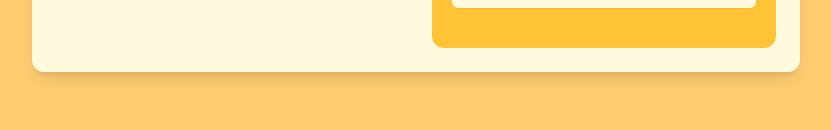
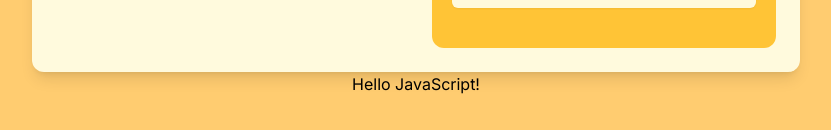
Before and after one commit to wachiss35/next_js_test, a Next.js app: page / in a window 1280 px wide. Shown: the part 1008-1138 px from the top of the page, without its empty margins (224-1055 px from the left). Built offline with nearby package versions, Linux system fonts and the light colour scheme.

Commit message:
Update page.tsx

```diff
--- a/app/page.tsx
+++ b/app/page.tsx
@@ -1,5 +1,6 @@
 import CardLayout from '@/app/components/CardLayout'
 import BmiForm from '@/app/components/BmiForm'
+import Script from 'next/script';
 
 export default function Home() {
   return (
@@ -18,6 +19,10 @@ tracking-widest">newwwww มาเอง</h1>
       <CardLayout>
         <BmiForm />
       </CardLayout>
+      <p id="demo"></p>
+      <Script>
+      document.getElementById("demo").innerHTML = "Hello JavaScript!";
+      </Script>
     </main>
   );
 }
```
